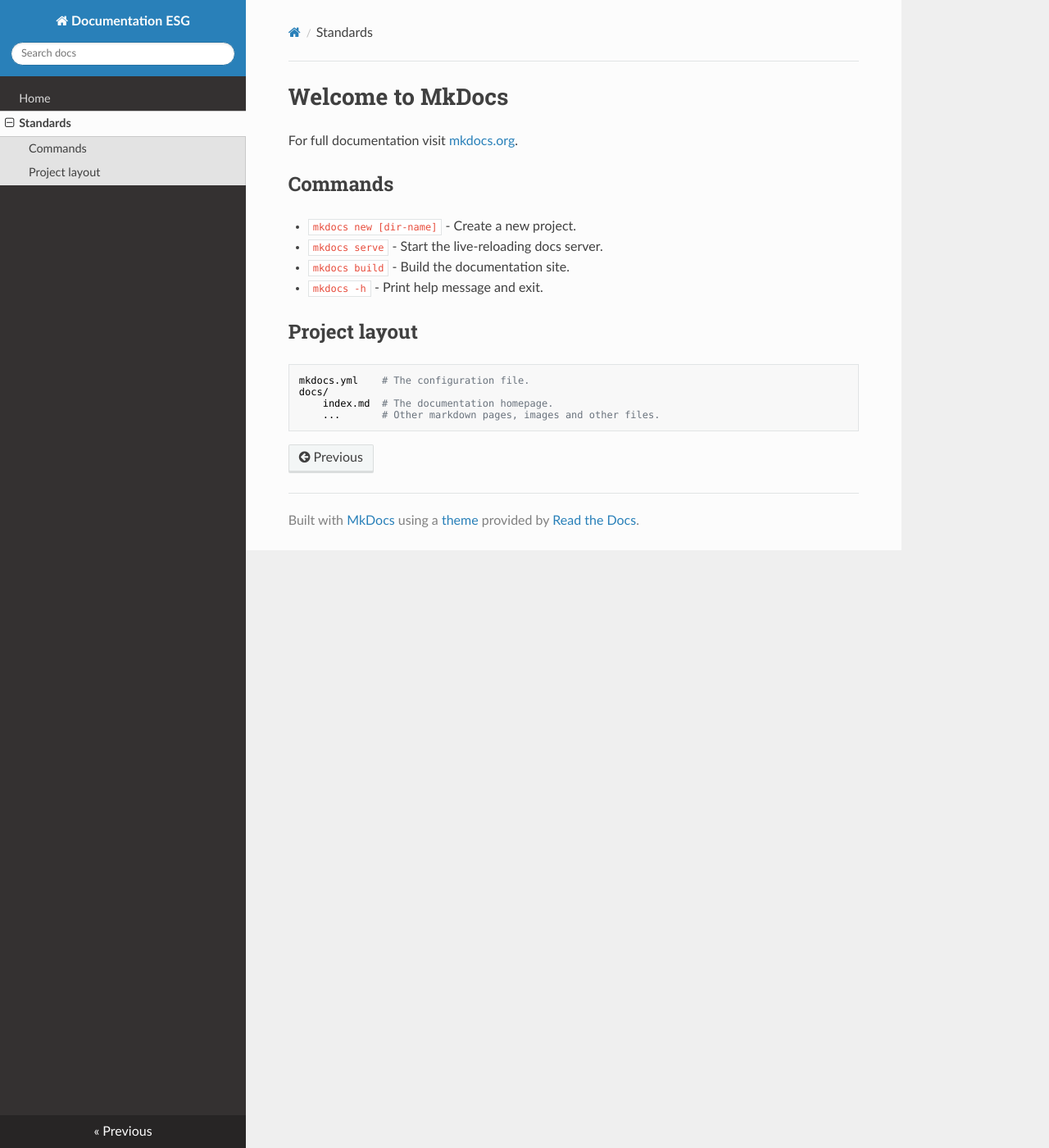
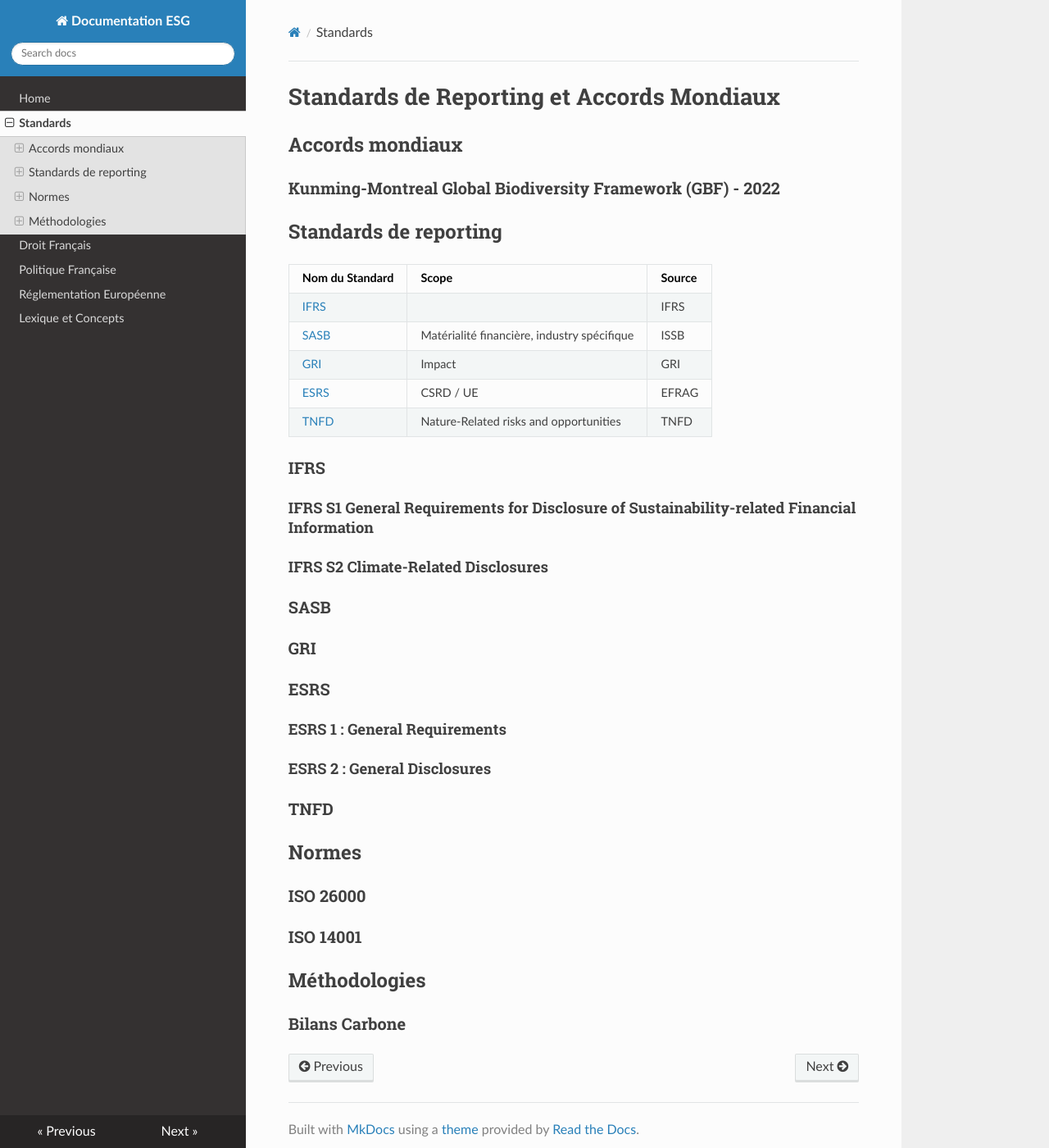
Before and after one commit to mariposa1311/esg-doc, an MkDocs documentation site: the page built from docs/standards.md, in a window 1280 px wide and 1400 px high. Shown: the whole window at 82% size. Built offline with MkDocs 1.6.1, drawn with Linux system fonts in a browser that asks for light colours; nearby versions of some CDN libraries.

```diff
--- a/docs/standards.md
+++ b/docs/standards.md
@@ -1,17 +1,43 @@
-# Welcome to MkDocs
+# Standards de Reporting et Accords Mondiaux
 
-For full documentation visit [mkdocs.org](https://www.mkdocs.org).
+## Accords mondiaux
 
-## Commands
+### Kunming-Montreal Global Biodiversity Framework (GBF) - 2022
 
-* `mkdocs new [dir-name]` - Create a new project.
-* `mkdocs serve` - Start the live-reloading docs server.
-* `mkdocs build` - Build the documentation site.
-* `mkdocs -h` - Print help message and exit.
+## Standards de reporting
 
-## Project layout
+| Nom du Standard                                                               | Scope                                       | Source |
+| ----------------------------------------------------------------------------- | ------------------------------------------- | ------ |
+| <a href = "https://www.ifrs.org/issued-standards/" target = "_blank">IFRS <a> |                                             | IFRS   |
+| <a href = "https://sasb.org" target = "_blank">SASB </a>                      | Matérialité financière, industry spécifique | ISSB   |
+| <a href = "https://www.globalreporting.org/" target = "_blank">GRI</a>        | Impact                                      | GRI    |
+| <a href = "https://www.efrag.org/" target = "_blank">ESRS</a>                 | CSRD / UE                                   | EFRAG  |
+| <a href="https://tnfd.global" target="_blank">TNFD</a>                        | Nature-Related risks and opportunities      | TNFD   |
 
-    mkdocs.yml    # The configuration file.
-    docs/
-        index.md  # The documentation homepage.
-        ...       # Other markdown pages, images and other files.
+### IFRS
+
+#### IFRS S1 General Requirements for Disclosure of Sustainability-related Financial Information
+
+#### IFRS S2 Climate-Related Disclosures
+
+### SASB
+
+### GRI
+
+### ESRS
+
+#### ESRS 1 : General Requirements
+
+#### ESRS 2 : General Disclosures
+
+### TNFD
+
+## Normes
+
+### ISO 26000
+
+### ISO 14001
+
+## Méthodologies
+
+### Bilans Carbone
--- a/mkdocs.yml
+++ b/mkdocs.yml
@@ -4,5 +4,9 @@ site_url: https://documentation-esg.com/
 nav:
   - Home: index.md
   - Standards: standards.md
+  - Droit Français: droit-francais.md
+  - Politique Française: politique-francaise.md
+  - Réglementation Européenne: regulation-europeenne.md
+  - Lexique et Concepts: lexique-concepts.md
 
 theme: readthedocs
```
Also changed, not shown: docs/droit-francais.md (added, +72 -0 lines), docs/lexique-concepts.md (added, +9 -0 lines), docs/politique-francaise.md (added, +89 -0 lines), docs/regulation-europeenne.md (added, +151 -0 lines), docs/images/rse_histoire.png (added).
